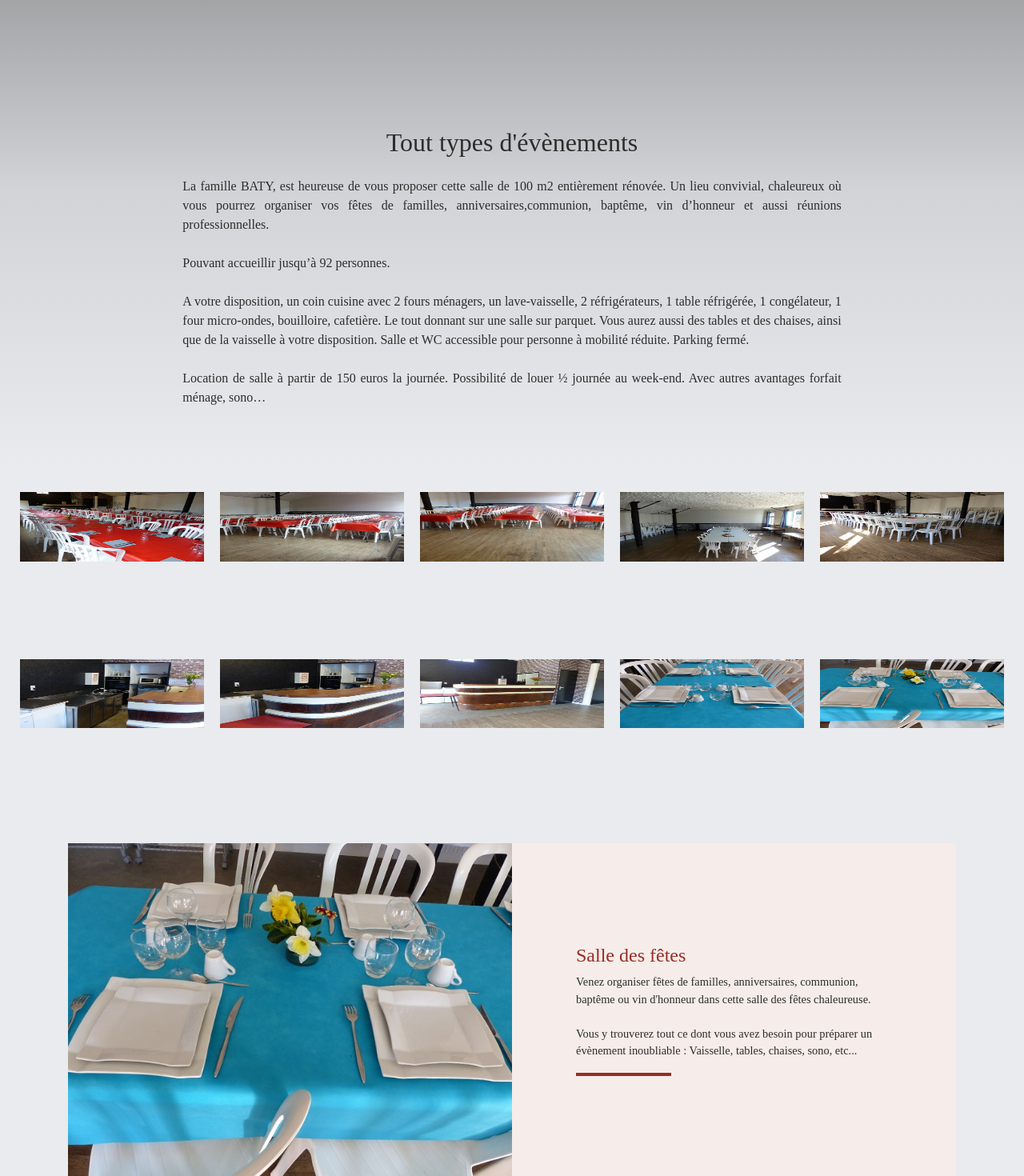
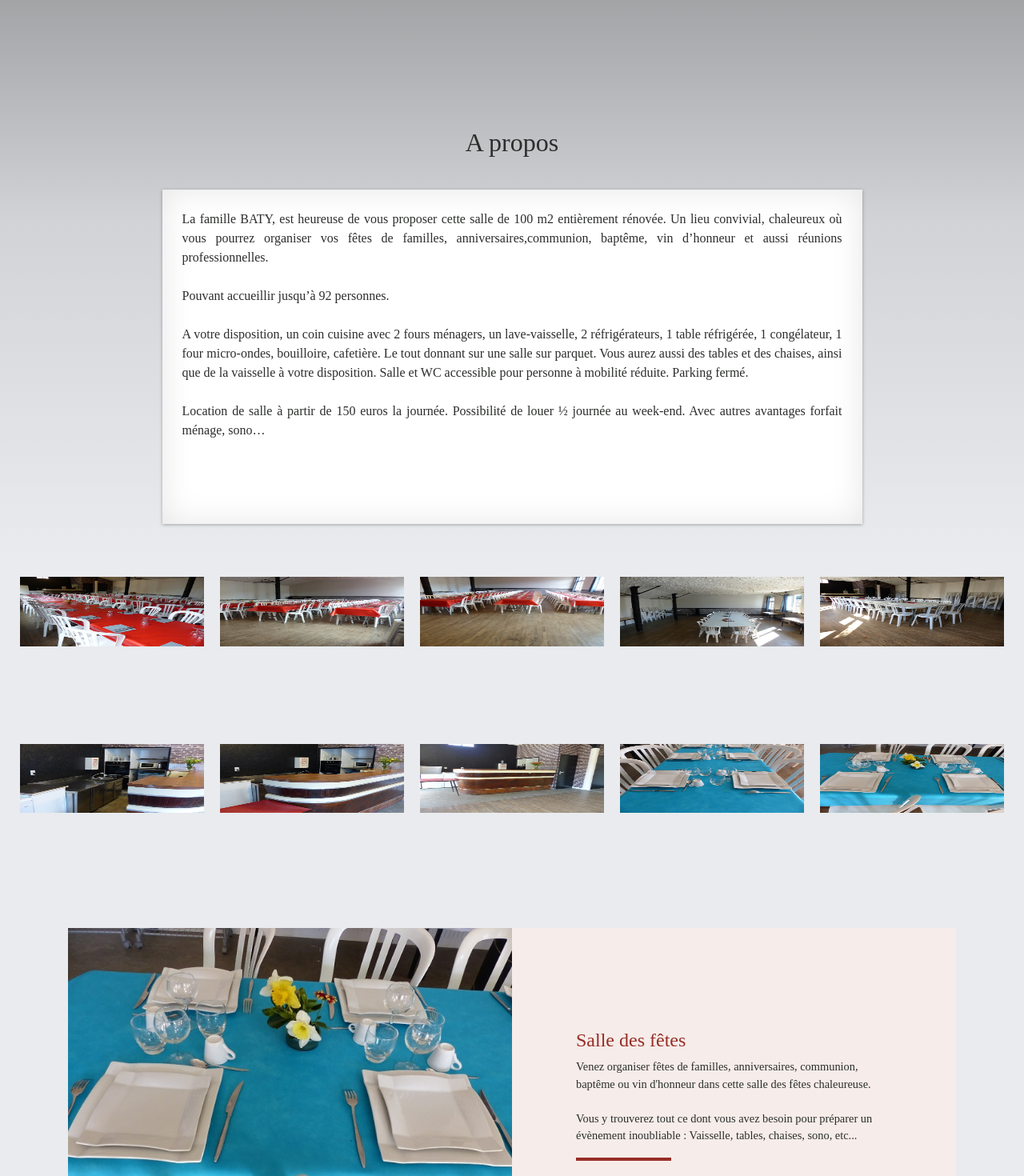
Before and after one commit to seevoid/SalleSaintVincent, a Django app: template landing/templates/index.html in a window 1280 px wide. Shown: the part 801-2271 px from the top of the page at 80% size. Run offline with Django 3.2, Linux system fonts and the light colour scheme; the template is opened without the code that fills it, so the values that code supplies are empty; some libraries are stand-ins or nearby versions.

Commit message:
site vraiment nul

```diff
--- a/landing/templates/index.html
+++ b/landing/templates/index.html
@@ -87,8 +87,10 @@
   <section id="about" class="about-section text-center">
     <div class="container-fluid">
       <div class="row">
-        <div class="col-lg-8 mx-auto">
-          <h2 class="mb-4" style="color: #2B2E2B;">Tout types d'évènements</h2>
+        <div class="col-lg-12">
+        <h2 class="mb-4" style="color: #2B2E2B; margin: 0 auto;">A propos</h2>
+        <div class="mx-auto box effect7">
+
           <p style="color: #2B2E2B; text-align: justify;">La famille BATY, est heureuse de vous proposer cette salle de 100 m2 entièrement rénovée. Un lieu convivial, chaleureux où vous pourrez organiser vos fêtes de familles, anniversaires,communion, baptême, vin d’honneur et aussi réunions professionnelles.
           </br></br>
           Pouvant accueillir jusqu’à 92 personnes.
@@ -98,11 +100,12 @@
           Location de salle à partir de 150 euros la journée. Possibilité de louer ½ journée au week-end. Avec autres avantages forfait ménage, sono…</p>
         </div>
       </div>
+      </div>
     </div>
   </section>
 
   <!-- Projects Section -->
-  <section class="projects-section">
+  <section class="projects-section" id="photos">
     <div class="container-fluid">
       <div class="gallery">
         <figure>
@@ -343,9 +346,9 @@
             <div class="card py-4 h-100">
               <div class="card-body text-center">
                 <i class="fas fa-map-marked-alt accent-color mb-2"></i>
-                <h4 class="text-uppercase m-0 primary-text-color">Addresse</h4>
+                <h4 class="text-uppercase m-0 primary-text-color" style="font-size: 110%;">Addresse</h4>
                 <hr class="my-4">
-                <div class="small primary-text-color">27 rue National, 85110 Saint-Vincent Sterlanges
+                <div class="small primary-text-color" style="font-size: 130%;">27 rue National, 85110 Saint-Vincent Sterlanges
                 </div>
                 <button class="btn btn-secondary">Ouvrir sur Google Maps</button>
               </div>
@@ -357,10 +360,10 @@
           <div class="card py-4 h-100">
             <div class="card-body text-center">
               <i class="fas fa-envelope accent-color mb-2"></i>
-              <h4 class="text-uppercase m-0 primary-text-color">Email</h4>
+              <h4 class="text-uppercase m-0 primary-text-color" style="font-size: 110%;">Email</h4>
               <hr class="my-4">
               <div class="small primary-text-color">
-                <a href="mailto:sallesaintvincent@gmail.com">sallechezdudu@gmail.com</a>
+                <a href="mailto:sallesaintvincent@gmail.com" style="font-size: 190%;">sallechezdudu@gmail.com</a>
               </div>
             </div>
           </div>
@@ -370,9 +373,9 @@
           <div class="card py-4 h-100">
             <div class="card-body text-center">
               <i class="fas fa-mobile-alt accent-color mb-2"></i>
-              <h4 class="text-uppercase m-0 primary-text-color">Téléphone</h4>
+              <h4 class="text-uppercase m-0 primary-text-color" style="font-size: 110%;">Téléphone</h4>
               <hr class="my-4 accent-color accent-color-background">
-              <div class="small primary-text-color"><b>06.81.72.37.31</b> </br> OU </br> <b>06.79.57.75.72</b></div>
+              <div class="small primary-text-color" style="font-size: 130%;"><b>06.81.72.37.31</b> </br> OU </br> <b>06.79.57.75.72</b></div>
             </div>
           </div>
         </div>
--- a/static/css/grayscale.css
+++ b/static/css/grayscale.css
@@ -444,3 +444,57 @@ footer {
 .checked_stars {
   color: orange;
 }
+
+
+.effect1{
+    -webkit-box-shadow: 0 10px 6px -6px #777;
+       -moz-box-shadow: 0 10px 6px -6px #777;
+            box-shadow: 0 10px 6px -6px #777;
+}
+
+.box h3{
+  text-align:center;
+    position:relative;
+    top:80px;
+}
+.box {
+    width:70%;
+    /*padding-top: 2%;*/
+    /*height:200px;*/
+    background:#FFF;
+    margin:40px auto;
+    padding: 2%;
+}
+
+.effect7
+{
+    position:relative;
+    -webkit-box-shadow:0 1px 4px rgba(0, 0, 0, 0.3), 0 0 40px rgba(0, 0, 0, 0.1) inset;
+       -moz-box-shadow:0 1px 4px rgba(0, 0, 0, 0.3), 0 0 40px rgba(0, 0, 0, 0.1) inset;
+            box-shadow:0 1px 4px rgba(0, 0, 0, 0.3), 0 0 40px rgba(0, 0, 0, 0.1) inset;
+}
+.effect7:before, .effect7:after
+{
+    content:"";
+    position:absolute;
+    z-index:-1;
+    -webkit-box-shadow:0 0 20px rgba(0,0,0,0.8);
+    -moz-box-shadow:0 0 20px rgba(0,0,0,0.8);
+    box-shadow:0 0 20px rgba(0,0,0,0.8);
+    top:0;
+    bottom:0;
+    left:10px;
+    right:10px;
+    -moz-border-radius:100px / 10px;
+    border-radius:100px / 10px;
+}
+.effect7:after
+{
+    right:10px;
+    left:auto;
+    -webkit-transform:skew(8deg) rotate(3deg);
+       -moz-transform:skew(8deg) rotate(3deg);
+        -ms-transform:skew(8deg) rotate(3deg);
+         -o-transform:skew(8deg) rotate(3deg);
+            transform:skew(8deg) rotate(3deg);
+}
```
Also changed, not shown: website/settings.py (+28 -28 lines).
